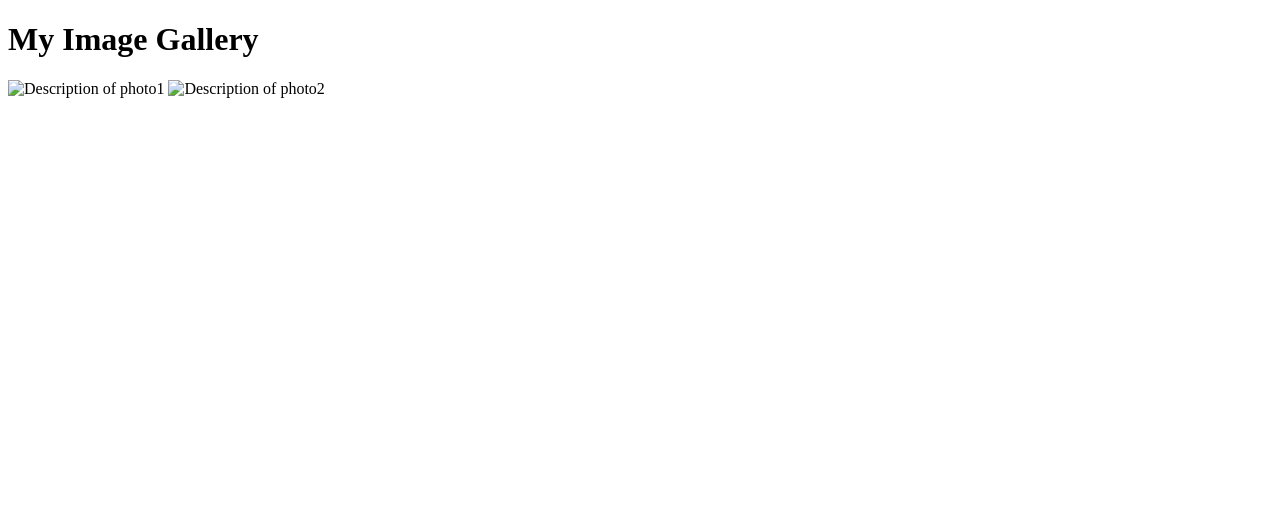
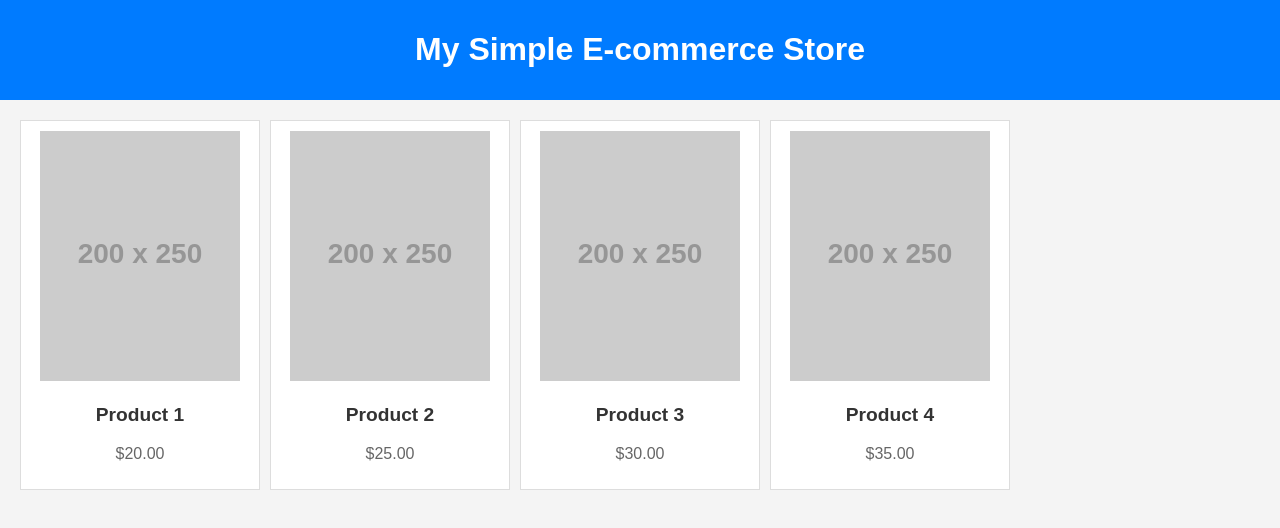
Before and after one commit to kapiloliveti/kotek, a plain HTML site: page index.html in a window 1280 px wide. Drawn offline with Linux system fonts and the light colour scheme; placeholder pictures from the web are drawn by us.

Commit message:
Update index.html

```diff
--- a/index.html
+++ b/index.html
@@ -3,11 +3,71 @@
 <head>
     <meta charset="UTF-8">
     <meta name="viewport" content="width=device-width, initial-scale=1.0">
-    <title>Gallery</title>
+    <title>Simple E-commerce Gallery</title>
+    <style>
+        body {
+            font-family: Arial, sans-serif;
+            margin: 0;
+            padding: 0;
+            background: #f4f4f4;
+        }
+        .header {
+            background: #007bff;
+            color: #ffffff;
+            padding: 10px 20px;
+            text-align: center;
+        }
+        .products {
+            display: grid;
+            grid-template-columns: repeat(auto-fill, minmax(200px, 1fr));
+            gap: 10px;
+            padding: 20px;
+        }
+        .product {
+            background: white;
+            border: 1px solid #ddd;
+            padding: 10px;
+            text-align: center;
+        }
+        .product img {
+            max-width: 100%;
+            height: auto;
+        }
+        .product h3 {
+            color: #333;
+            font-size: 1.2em;
+        }
+        .product p {
+            color: #666;
+            font-size: 1em;
+        }
+    </style>
 </head>
 <body>
-    <h1>My Image Gallery</h1>
-    <img src="images/photo1.jpg" alt="Description of photo1">
-    <img src="images/photo2.jpg" alt="Description of photo2">
+    <div class="header">
+        <h1>My Simple E-commerce Store</h1>
+    </div>
+    <div class="products">
+        <div class="product">
+            <img src="https://via.placeholder.com/200x250" alt="Product 1">
+            <h3>Product 1</h3>
+            <p>$20.00</p>
+        </div>
+        <div class="product">
+            <img src="https://via.placeholder.com/200x250" alt="Product 2">
+            <h3>Product 2</h3>
+            <p>$25.00</p>
+        </div>
+        <div class="product">
+            <img src="https://via.placeholder.com/200x250" alt="Product 3">
+            <h3>Product 3</h3>
+            <p>$30.00</p>
+        </div>
+        <div class="product">
+            <img src="https://via.placeholder.com/200x250" alt="Product 4">
+            <h3>Product 4</h3>
+            <p>$35.00</p>
+        </div>
+    </div>
 </body>
 </html>
```
